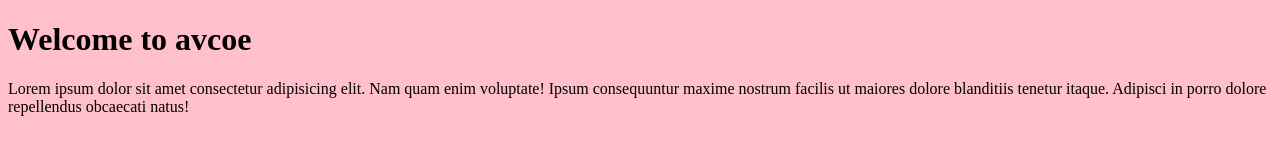
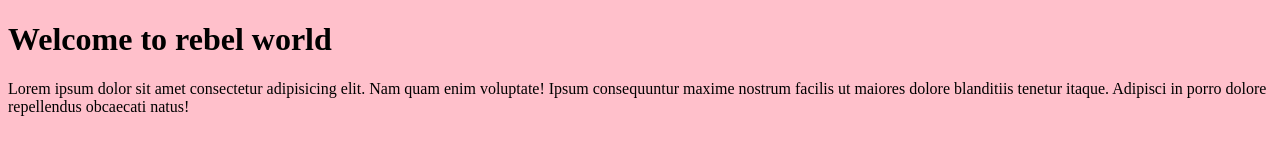
Before and after one commit to riteshbankar2006-ai/Day1, a plain HTML site: page index.html in a window 1280 px wide. Drawn offline with Linux system fonts and the light colour scheme.

Commit message:
change color,name

```diff
--- a/index.html
+++ b/index.html
@@ -6,7 +6,7 @@
     <title> ritesh Document</title>
 </head>
 <body bgcolor="pink">
-  <h1 align = "centre">Welcome to avcoe</h1>
+  <h1 align = "centre">Welcome to rebel world</h1>
   <p>Lorem ipsum dolor sit amet consectetur adipisicing elit. Nam quam enim voluptate! Ipsum consequuntur maxime nostrum facilis ut maiores dolore blanditiis tenetur itaque. Adipisci in porro dolore repellendus obcaecati natus!</p>
 </body>
 </html>
```
